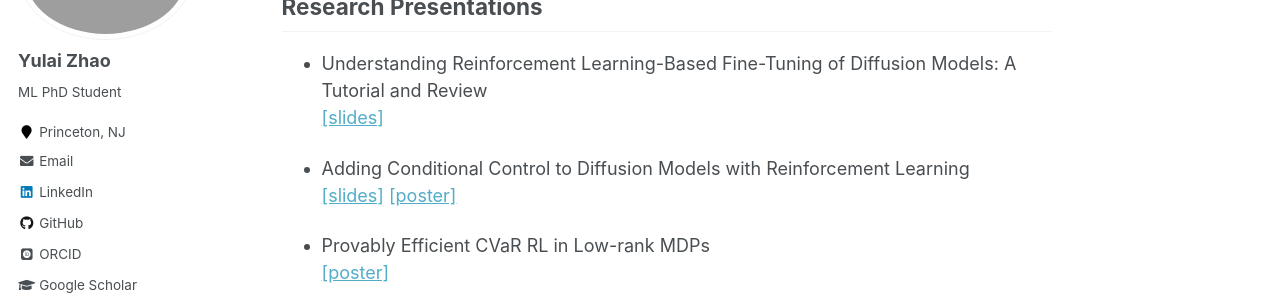
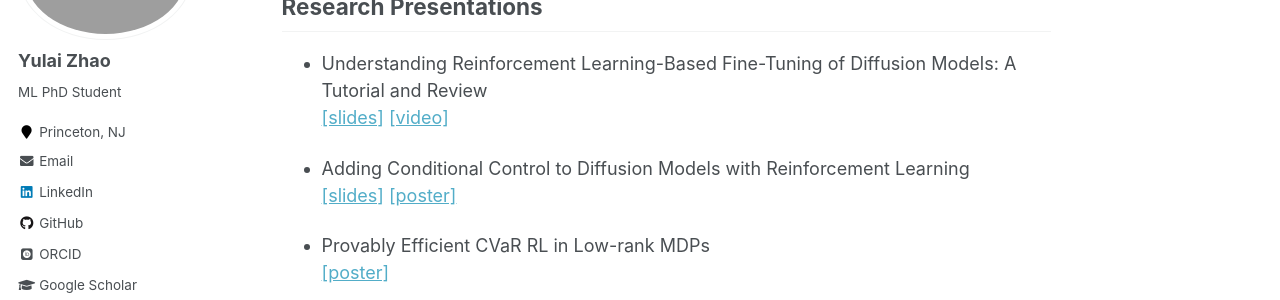
Before and after one commit to zhaoyl18/zhaoyl18.github.io, a Jekyll site: the page built from _pages/talks.md, in a window 1280 px wide and 900 px high. Shown: the part 212-512 px from the top of the window. Built offline with Jekyll 4.4.1, drawn with Linux system fonts in a browser that asks for light colours; some web fonts are replaced.

Commit message:
Update talks.md

```diff
--- a/_pages/talks.md
+++ b/_pages/talks.md
@@ -9,7 +9,7 @@ redirect_from:
 ## Research Presentations
 
 * Understanding Reinforcement Learning-Based Fine-Tuning of Diffusion Models: A Tutorial and Review
-[[slides]](<https://yulaizhao.com/files/slides_RL-finetuning.pdf>)
+[[slides]](<https://yulaizhao.com/files/slides_RL-finetuning.pdf>) [[video]](https://event.baai.ac.cn/activities/821)
 
 * Adding Conditional Control to Diffusion Models with Reinforcement Learning
 [[slides]](<https://yulaizhao.com/files/slides_adding-control.pdf>) [[poster]](<https://yulaizhao.com/files/poster_adding-control.pdf>)
```
